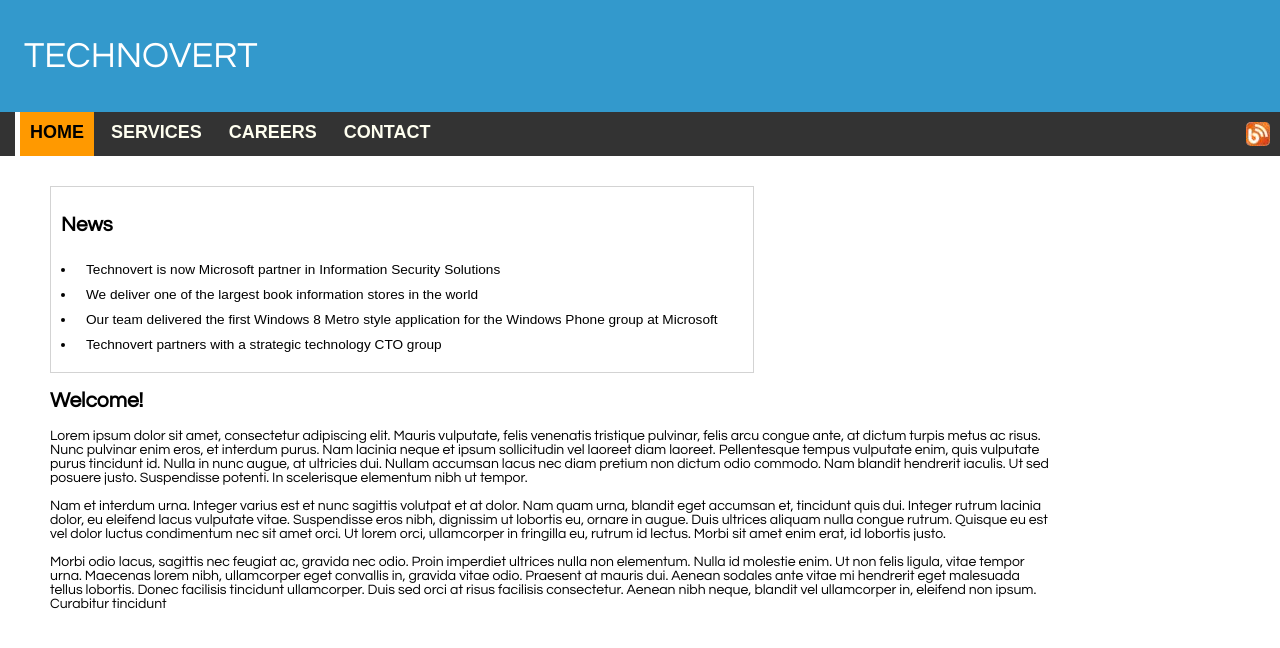
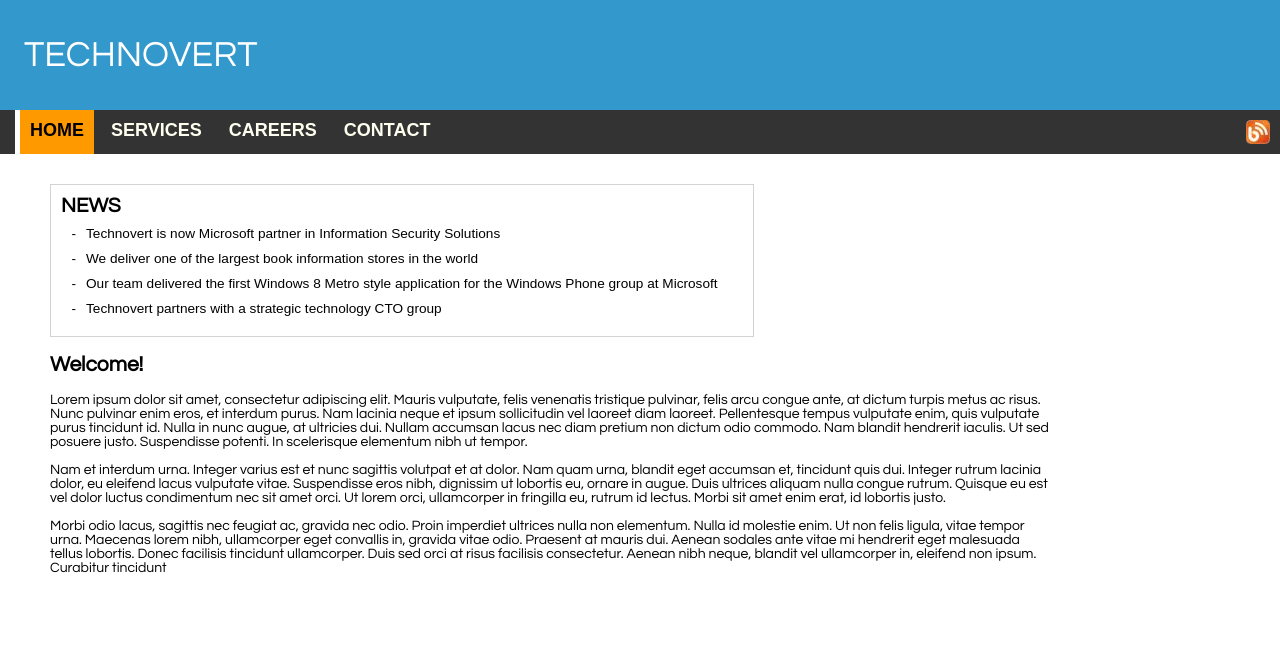
Before and after one commit to tarun-veerabrahma/technovert, a plain HTML site: page task1.html in a window 1280 px wide. Drawn offline with Linux system fonts and the light colour scheme.

Commit message:
Updating styles

```diff
--- a/Task1.css
+++ b/Task1.css
@@ -59,7 +59,7 @@
 .heading .title{
 	margin: 0;
 	float: left;
-	padding: 5px 8px;
+	padding: 4px 8px;
 	font-size: 36px;
 	color: white;
 	font-weight: 300;
@@ -75,11 +75,12 @@
 	font-size: 13.64px;
 	width: fit-content;
 }
-.home .news .contentHeading{
+.home .news .newsHeading{
 	text-transform: uppercase;
 	margin: 0;
 }
 .home .news .list {
+	list-style: "-";
 	margin: 0;
 	padding: 5px 15px;
 }
```
